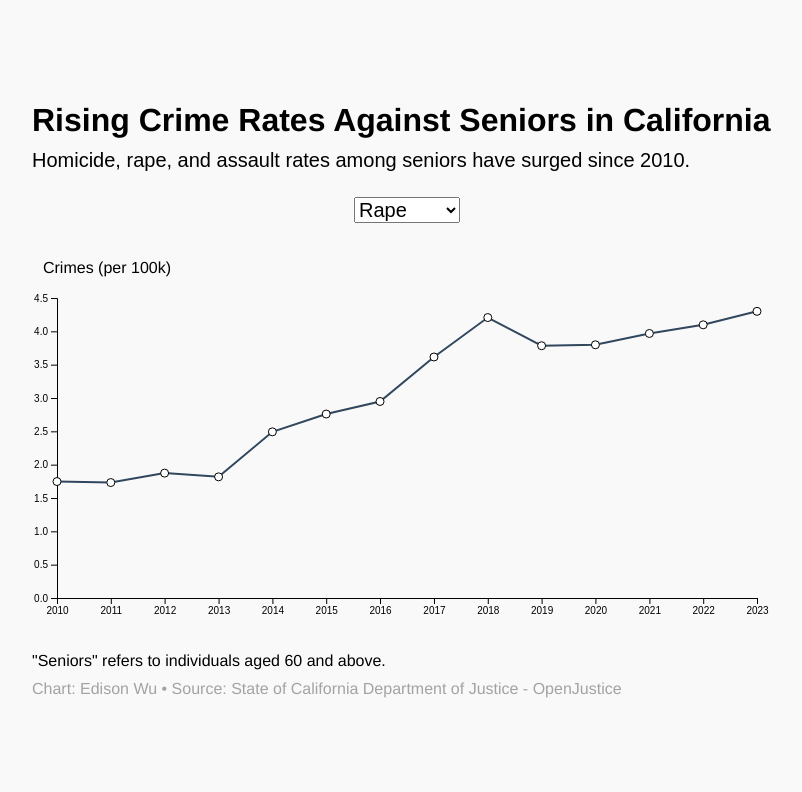
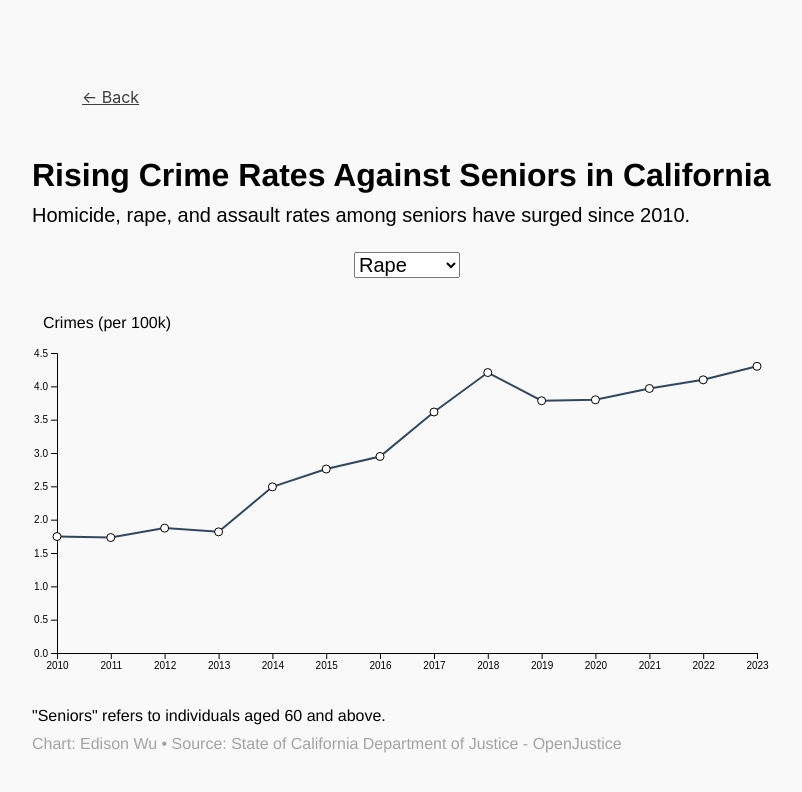
Before and after one commit to edisonyzwu/line-chart-metric-senior-crime, a plain HTML site: page index.html in a window 1280 px wide. Shown: the whole page, without its empty margins (233-1035 px from the left). Drawn offline with nearby package versions, Linux system fonts and the light colour scheme.

Commit message:
add back

```diff
--- a/index.html
+++ b/index.html
@@ -9,6 +9,11 @@
 
   <body>
     <div class="container">
+      <div class="back">
+        <a href="https://edisonyzwu.github.io/weekly-visualizations/" class="back">
+          <span>← Back</span>
+        </a>
+      </div>
       <h1>Rising Crime Rates Against Seniors in California</h1>
       <h2>Homicide, rape, and assault rates among seniors have surged since 2010.</h2>
       <select id="metric">
--- a/style.css
+++ b/style.css
@@ -73,3 +73,13 @@ select {
   stroke-dasharray: 6;
   stroke-width: 2px;
 }
+
+.back {
+  width: 100%;
+  max-width: 650px;
+  margin: 50px auto;
+  padding: 0px auto;
+  font-family: "Inter", "Avenir", system-ui, -apple-system, Helvetica, Arial, sans-serif;
+  text-align: left;
+  color: rgb(61, 61, 61);
+}
```
